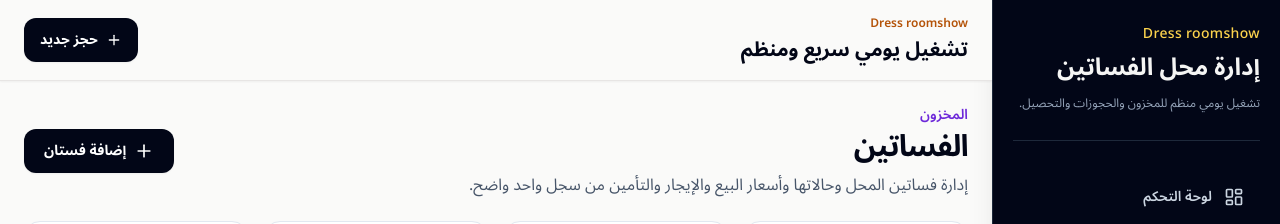
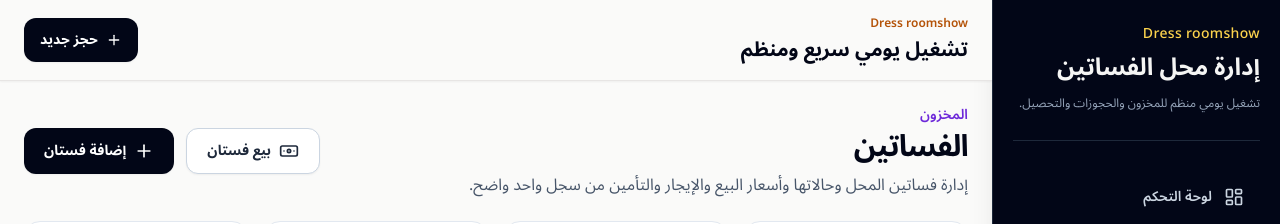
Before and after one commit to mohamedmasoud3030-tech/dress-roomshow, a React (Vite) app: page /dresses in a window 1280 px wide. Shown: the top 224 px of the page. Built offline with nearby package versions, Linux system fonts and the light colour scheme.

Commit message:
feat: wire sale action

```diff
--- a/src/features/dresses/DressesPage.tsx
+++ b/src/features/dresses/DressesPage.tsx
@@ -1,10 +1,12 @@
 import { useMemo, useState } from 'react';
-import { Plus, Search, Shirt } from 'lucide-react';
+import { Banknote, Plus, Search, Shirt } from 'lucide-react';
 import { PageHeader } from '../../components/shared/PageHeader';
 import { SummaryCard } from '../../components/shared/SummaryCard';
 import { formatMoneyOMR } from '../../shared/utils/format';
 import { AddDressModal } from './AddDressModal';
 import { filterDresses, getDresses, summarizeDresses } from './dress.service';
+import { SellDressModal } from './SellDressModal';
+import type { SaleRecord } from './sale.service';
 import type { Dress, DressCategory, DressFilters, DressStatus } from './dress.types';
 
 const statusLabels: Record<DressStatus, string> = {
@@ -102,6 +104,7 @@ export function DressesPage() {
   const [dresses, setDresses] = useState<Dress[]>(() => getDresses());
   const [filters, setFilters] = useState<DressFilters>({ search: '', status: 'all', category: 'all', usage: 'all' });
   const [showCreateModal, setShowCreateModal] = useState(false);
+  const [showSaleModal, setShowSaleModal] = useState(false);
   const [feedback, setFeedback] = useState<string | null>(null);
 
   const filteredDresses = useMemo(() => filterDresses(dresses, filters), [dresses, filters]);
@@ -112,6 +115,11 @@ export function DressesPage() {
     setFeedback(`تمت إضافة الفستان ${dress.code} بنجاح.`);
   };
 
+  const handleSold = (sale: SaleRecord) => {
+    setDresses(getDresses());
+    setFeedback(`تم تسجيل البيع ${sale.saleNumber} للفستان ${sale.dressCode}.`);
+  };
+
   return (
     <section className="space-y-6">
       <div className="flex flex-col gap-4 xl:flex-row xl:items-center xl:justify-between">
@@ -120,6 +128,18 @@ export function DressesPage() {
           title="الفساتين"
           description="إدارة فساتين المحل وحالاتها وأسعار البيع والإيجار والتأمين من سجل واحد واضح."
         />
+        <div className="flex flex-wrap gap-3">
+          <button
+            type="button"
+            onClick={() => {
+              setFeedback(null);
+              setShowSaleModal(true);
+            }}
+            className="inline-flex min-h-11 items-center justify-center gap-2 rounded-xl border border-slate-300 bg-white px-5 py-3 text-sm font-bold text-slate-800 shadow-sm transition hover:bg-stone-100 focus-visible:outline-none focus-visible:ring-2 focus-visible:ring-amber-500 focus-visible:ring-offset-2"
+          >
+            <Banknote aria-hidden="true" className="h-5 w-5" />
+            بيع فستان
+          </button>
           <button
             type="button"
             onClick={() => {
@@ -131,6 +151,7 @@ export function DressesPage() {
             <Plus aria-hidden="true" className="h-5 w-5" />
             إضافة فستان
           </button>
+        </div>
       </div>
 
       {feedback && (
@@ -219,6 +240,7 @@ export function DressesPage() {
       )}
 
       <AddDressModal open={showCreateModal} onClose={() => setShowCreateModal(false)} onCreated={handleCreated} />
+      <SellDressModal open={showSaleModal} onClose={() => setShowSaleModal(false)} onCreated={handleSold} />
     </section>
   );
 }
```
Lines whose indentation alone changed are shown as unchanged.
